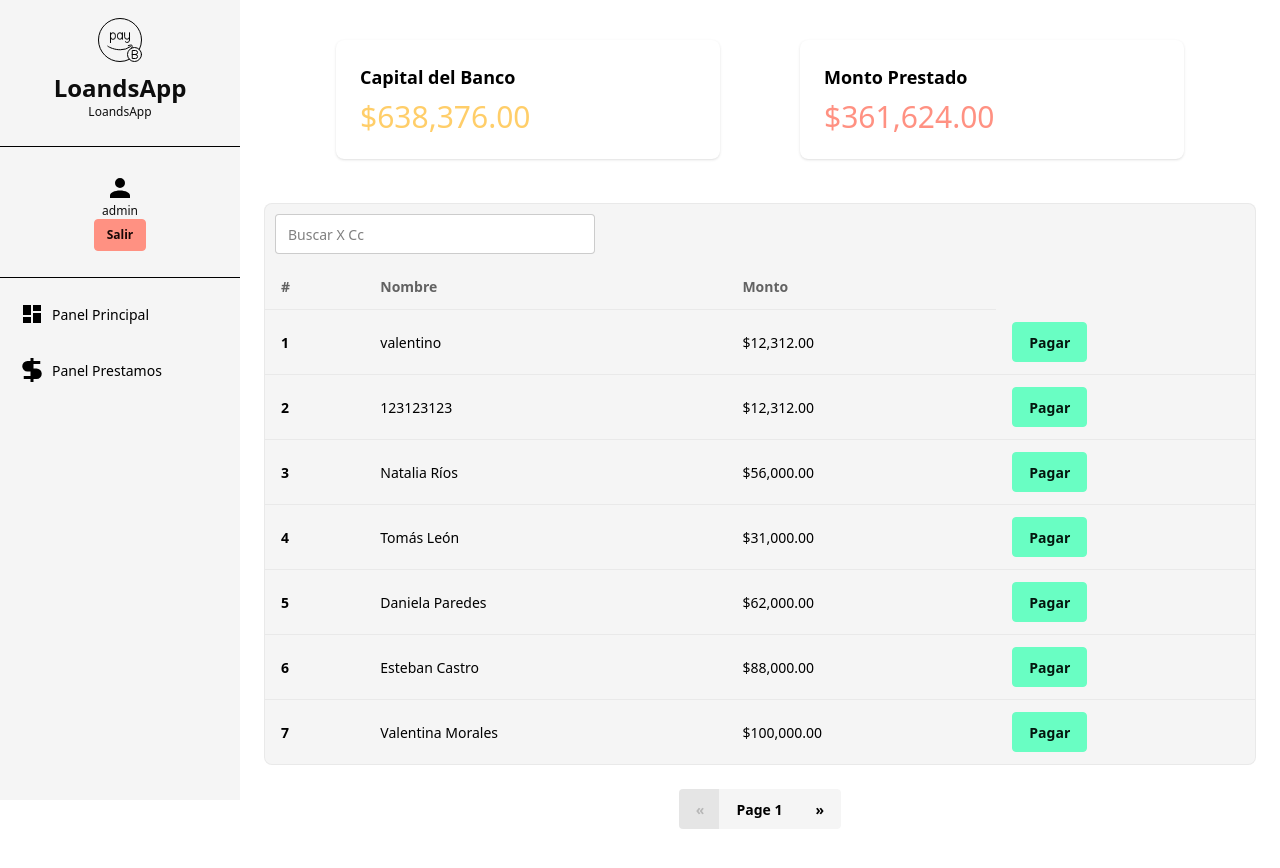
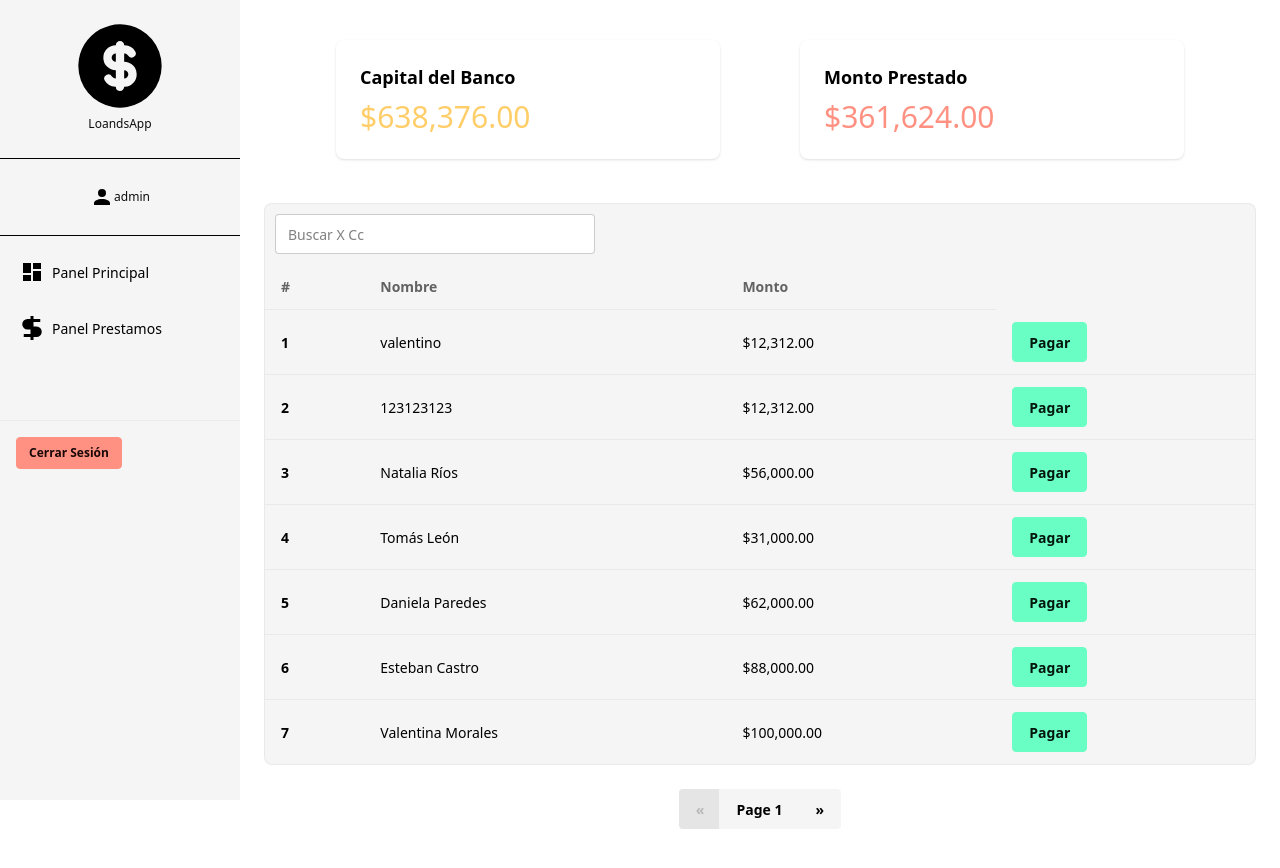
Before and after one commit to joseAL520/LoansApp, an Angular app: page / in a window 1280 px wide. Both pictures are taken after typing "name@example.com", "Sample123" into the empty fields and a click on the button "Login". Shown: the top 868 px of the page. Built offline with nearby package versions, Linux system fonts and the light colour scheme; data requests are answered from the project's data file.

Commit message:
menu 2.0

```diff
--- a/src/app/dashboard/components/dashboard-menu/dashboard-menu.component.html
+++ b/src/app/dashboard/components/dashboard-menu/dashboard-menu.component.html
@@ -1,50 +1,79 @@
-<button class="lg:hidden fixed top-4 left-4 z-50 btn btn-square btn-ghost" onclick="document.getElementById('sidebar').classList.toggle('-translate-x-full')">
-  <svg xmlns="http://www.w3.org/2000/svg" width="24" height="24" fill="none" stroke="currentColor" stroke-width="2"
-    stroke-linecap="round" stroke-linejoin="round" class="feather feather-menu">
+<button
+  class="lg:hidden fixed top-4 left-4 z-50 btn btn-square btn-ghost"
+  (click)="toggleSidebar()"
+>
+  <svg
+    xmlns="http://www.w3.org/2000/svg"
+    width="24"
+    height="24"
+    fill="none"
+    stroke="currentColor"
+    stroke-width="2"
+    stroke-linecap="round"
+    stroke-linejoin="round"
+    class="feather feather-menu"
+  >
     <path d="M3 12h18M3 6h18M3 18h18" />
   </svg>
 </button>
 
-
-<section id="sidebar"
-  class="fixed top-0 left-0 z-40 w-60 h-screen bg-base-200 flex flex-col gap-2.5 transform transition-transform duration-300 ease-in-out -translate-x-full lg:translate-x-0 lg:relative">
+<section
+  id="sidebar"
+  class="fixed top-0 left-0 z-40 w-60 h-screen bg-base-200 flex flex-col gap-2.5 transform transition-transform duration-300 ease-in-out lg:translate-x-0 lg:relative"
+  [class.-translate-x-full]="!sidebarOpen"
+>
   <div class="text-center p-4 flex flex-col items-center justify-center">
-   <svg xmlns="http://www.w3.org/2000/svg" width="48" height="48" viewBox="0 0 48 48"><path fill="none" stroke="#000" stroke-linecap="round" stroke-linejoin="round" d="M33.444 43.315A21.5 21.5 0 0 1 24 45.5C12.126 45.5 2.5 35.874 2.5 24S12.126 2.5 24 2.5S45.5 12.126 45.5 24a21.5 21.5 0 0 1-2.177 9.428m-7.724-1.299l-.001.002" stroke-width="1"/><path fill="none" stroke="#000" stroke-linecap="round" stroke-linejoin="round" d="M32.28 29.701c1.113-.451 3.092-1.05 3.688-.327c.483.586.146 1.686-.37 2.755" stroke-width="1"/><path fill="none" stroke="#000" stroke-linecap="round" stroke-linejoin="round" d="M11.798 30.223c1.758 1.397 6.953 3.534 12.487 3.534a17 17 0 0 0 10.167-3.079m-.95-9.911v3.288a2.436 2.436 0 0 1-4.159 1.723" stroke-width="1"/><path fill="none" stroke="#000" stroke-linecap="round" stroke-linejoin="round" d="M33.502 16.748v4.019a2.436 2.436 0 1 1-4.872 0v-4.019m-2.21 4.05a2.454 2.454 0 0 1-4.909 0v-1.595a2.454 2.454 0 0 1 4.909 0m-.001 4.049v-6.504m-11.921 4.121a2.436 2.436 0 1 0 4.87 0v-1.583a2.436 2.436 0 1 0-4.87 0m0-2.436v9.743" stroke-width="1"/><circle cx="38.499" cy="38.5" r="7" fill="none" stroke="#000" stroke-linecap="round" stroke-linejoin="round" stroke-width="1"/><path fill="none" stroke="#000" stroke-linecap="round" stroke-linejoin="round" d="M39.536 38.5a2 2 0 1 1 0 4h-3.3v-8h3.3a2 2 0 1 1 0 4m-.001 0h-3.299" stroke-width="1"/></svg>
-    <strong class="text-2xl text-primary mt-2">LoandsApp</strong>
+   <svg xmlns="http://www.w3.org/2000/svg" width="100" height="100" viewBox="0 0 24 24"><path fill="#000" d="M17 3.34A10 10 0 1 1 2 12l.005-.324A10 10 0 0 1 17 3.34M12 6a1 1 0 0 0-1 1a3 3 0 1 0 0 6v2a1.02 1.02 0 0 1-.866-.398l-.068-.101a1 1 0 0 0-1.732.998a3 3 0 0 0 2.505 1.5H11a1 1 0 0 0 .883.994L12 18a1 1 0 0 0 1-1l.176-.005A3 3 0 0 0 13 11V9c.358-.012.671.14.866.398l.068.101a1 1 0 0 0 1.732-.998A3 3 0 0 0 13.161 7H13a1 1 0 0 0-1-1m1 7a1 1 0 0 1 0 2zm-2-4v2a1 1 0 0 1 0-2"/></svg>
     <span class="text-xs text-primary">LoandsApp</span>
   </div>
+  <hr />
+   <div class="text-center p-4 flex flex-row items-center justify-center">
+    <svg xmlns="http://www.w3.org/2000/svg" width="24" height="24" viewBox="0 0 24 24"><path fill="#000" d="M12 4a4 4 0 0 1 4 4a4 4 0 0 1-4 4a4 4 0 0 1-4-4a4 4 0 0 1 4-4m0 10c4.42 0 8 1.79 8 4v2H4v-2c0-2.21 3.58-4 8-4"/></svg>
+    <span class="text-xs text-primary">{{serviceUser.user()?.fullName}}</span>
+    <br>
 
-  <hr>
-  @if(serviceUser.authStatus() === 'authenticated'){
-    <div class="text-center p-4 flex flex-col items-center justify-center">
-      <svg xmlns="http://www.w3.org/2000/svg"
-          width="30" height="30"
-          viewBox="0 0 24 24"><path fill="#000" d="M12 4a4 4 0 0 1 4 4a4 4 0 0 1-4 4a4 4 0 0 1-4-4a4 4 0 0 1 4-4m0 10c4.42 0 8 1.79 8 4v2H4v-2c0-2.21 3.58-4 8-4"/></svg>
-      <span class="text-xs text-primary">
-        {{ serviceUser.user()?.fullName }}
-      </span>
-      <button class="btn btn-sm btn-error" (click)="serviceUser.logout()">
-        Salir
-      </button>
-    </div>
-  }
-  <hr>
-
+  </div>
+  <hr />
   <ul class="menu rounded-box w-56 gap-5">
     <li>
-      <a routerLink='/' routerLinkActive="router-link-active">
-        <svg xmlns="http://www.w3.org/2000/svg" width="24" height="24"
-          viewBox="0 0 24 24"><path fill="#000" d="M13 9V3h8v6zM3 13V3h8v10zm10 8V11h8v10zM3 21v-6h8v6z"/></svg>
+      <a
+        routerLink="/"
+        routerLinkActive="router-link-active"
+        (click)="closeSidebarOnMobile()"
+      >
+        <svg
+          xmlns="http://www.w3.org/2000/svg"
+          width="24"
+          height="24"
+          viewBox="0 0 24 24"
+        >
+          <path fill="#000" d="M13 9V3h8v6zM3 13V3h8v10zm10 8V11h8v10zM3 21v-6h8v6z" />
+        </svg>
         Panel Principal
       </a>
     </li>
     <li>
-      <a routerLink='/lonsAgg' routerLinkActive="router-link-active">
-        <svg xmlns="http://www.w3.org/2000/svg" width="24" height="24"
-          viewBox="0 0 16 16"><path fill="#000" d="M7 2H5a3.5 3.5 0 1 0 0 7h2v3H2.5v2H7v2h2v-2h2a3.5 3.5 0 1 0 0-7H9V4h4.5V2H9V0H7z"/></svg>
+      <a
+        routerLink="/lonsAgg"
+        routerLinkActive="router-link-active"
+        (click)="closeSidebarOnMobile()"
+      >
+        <svg
+          xmlns="http://www.w3.org/2000/svg"
+          width="24"
+          height="24"
+          viewBox="0 0 16 16"
+        >
+          <path
+            fill="#000"
+            d="M7 2H5a3.5 3.5 0 1 0 0 7h2v3H2.5v2H7v2h2v-2h2a3.5 3.5 0 1 0 0-7H9V4h4.5V2H9V0H7z"
+          />
+        </svg>
         Panel Prestamos
       </a>
     </li>
   </ul>
-
+  <div class="p-4 border-t border-base-300 mt-14">
+    <button class="btn btn-sm btn-error " (click)="serviceUser.logout()">Cerrar Sesión</button>
+  </div>
 </section>
--- a/src/app/dashboard/components/dashboard-menu/dashboard-menu.component.ts
+++ b/src/app/dashboard/components/dashboard-menu/dashboard-menu.component.ts
@@ -1,4 +1,4 @@
-import { ChangeDetectionStrategy, Component, inject } from '@angular/core';
+import { ChangeDetectionStrategy, Component, HostListener, inject } from '@angular/core';
 import { RouterLink, RouterLinkActive } from '@angular/router';
 import { AdmBankService } from '../../../auth/services/admBank.service';
 
@@ -12,4 +12,30 @@ export class  DashboardMenuComponent {
 
   serviceUser = inject(AdmBankService)
 
+  sidebarOpen = false;
+
+  ngOnInit() {
+    this.sidebarOpen = window.innerWidth >= 1024; // visible en desktop
+  }
+
+  toggleSidebar() {
+    this.sidebarOpen = !this.sidebarOpen;
+  }
+
+  closeSidebarOnMobile() {
+    if (window.innerWidth < 1024) {
+      this.sidebarOpen = false;
+    }
+  }
+
+  @HostListener('window:resize', ['$event'])
+  onResize(event: Event) {
+    const width = (event.target as Window).innerWidth;
+    if (width >= 1024) {
+      this.sidebarOpen = true;
+    } else {
+      this.sidebarOpen = false;
+    }
+  }
+
 }
```
